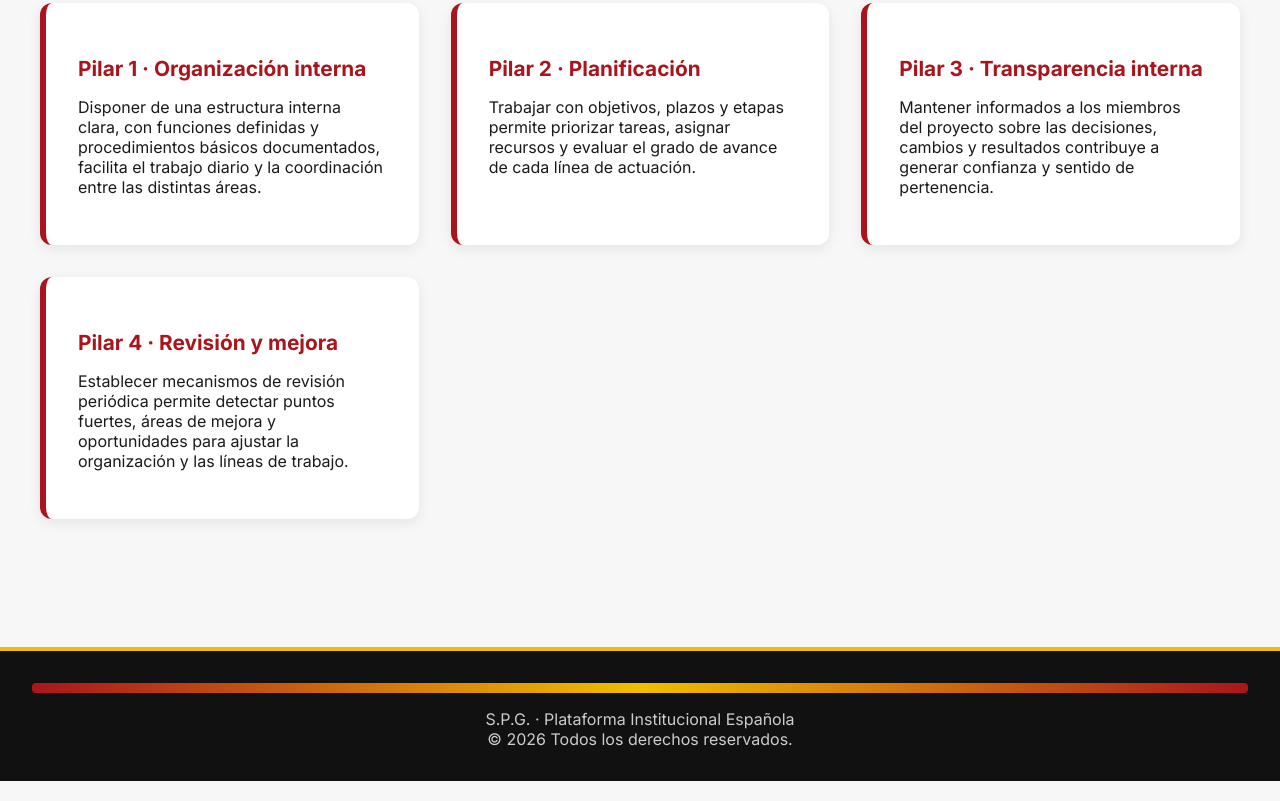
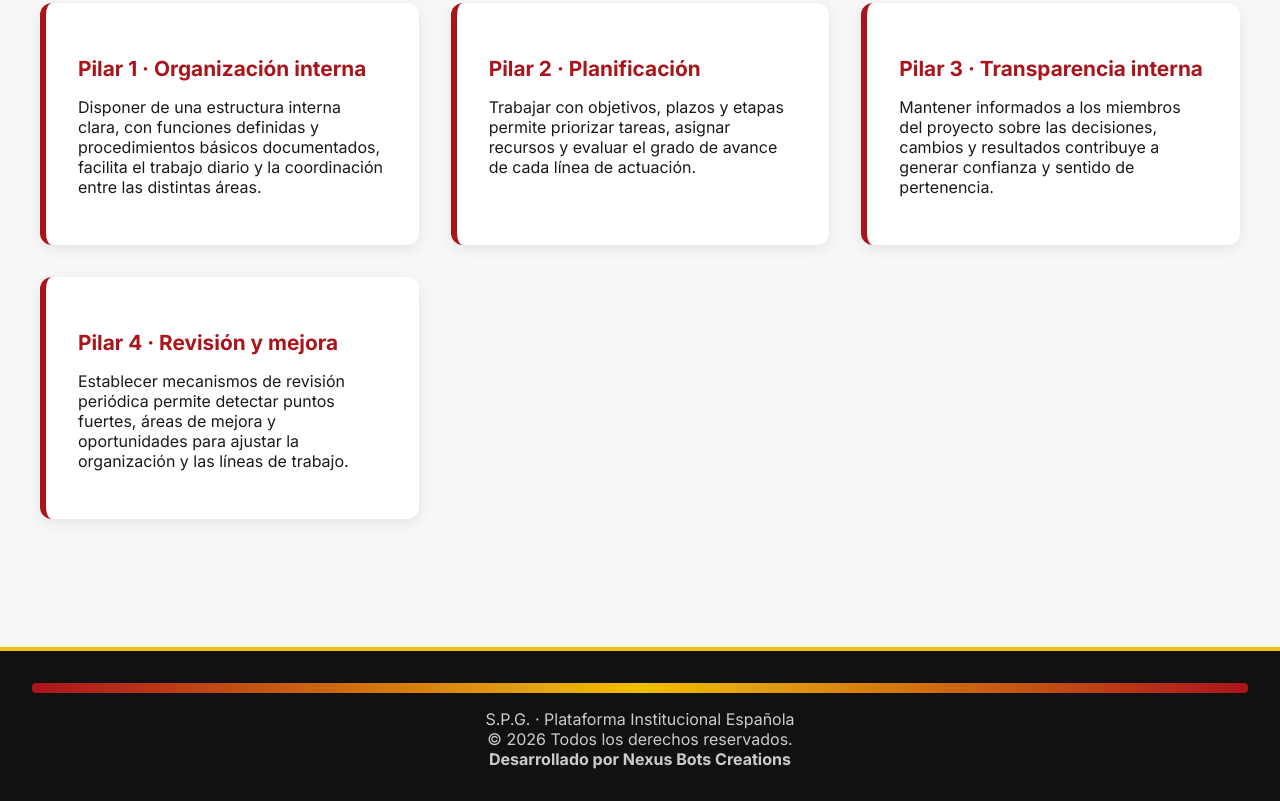
Before and after one commit to MarcOficial/S.P.G., a plain HTML site: page index.html in a window 1280 px wide. Shown: the part 2997-3798 px from the top of the page. Drawn offline with Linux system fonts and the light colour scheme.

Commit message:
Update index.html

```diff
--- a/index.html
+++ b/index.html
@@ -368,11 +368,14 @@
   </div>
 </section>
 
-  <footer>
-    <div class="footer-flag"></div>
-    S.P.G. · Plataforma Institucional Española<br>
-    © <span id="year"></span> Todos los derechos reservados.
-  </footer>
+<footer>
+  <div class="footer-flag"></div>
+
+  S.P.G. · Plataforma Institucional Española<br>
+  © <span id="year"></span> Todos los derechos reservados.<br>
+  <strong>Desarrollado por Nexus Bots Creations</strong>
+</footer>
+
 
   <script>
     document.getElementById('year').textContent = new Date().getFullYear();
```
